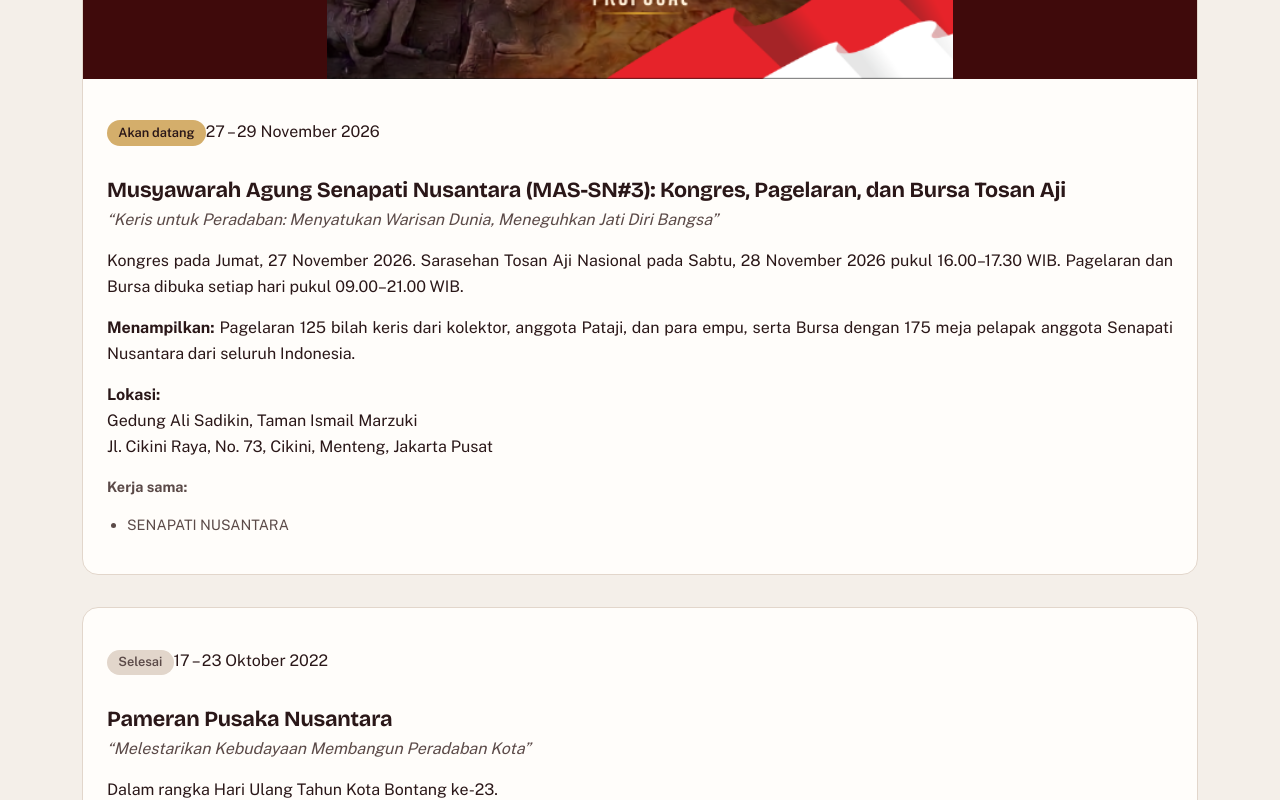
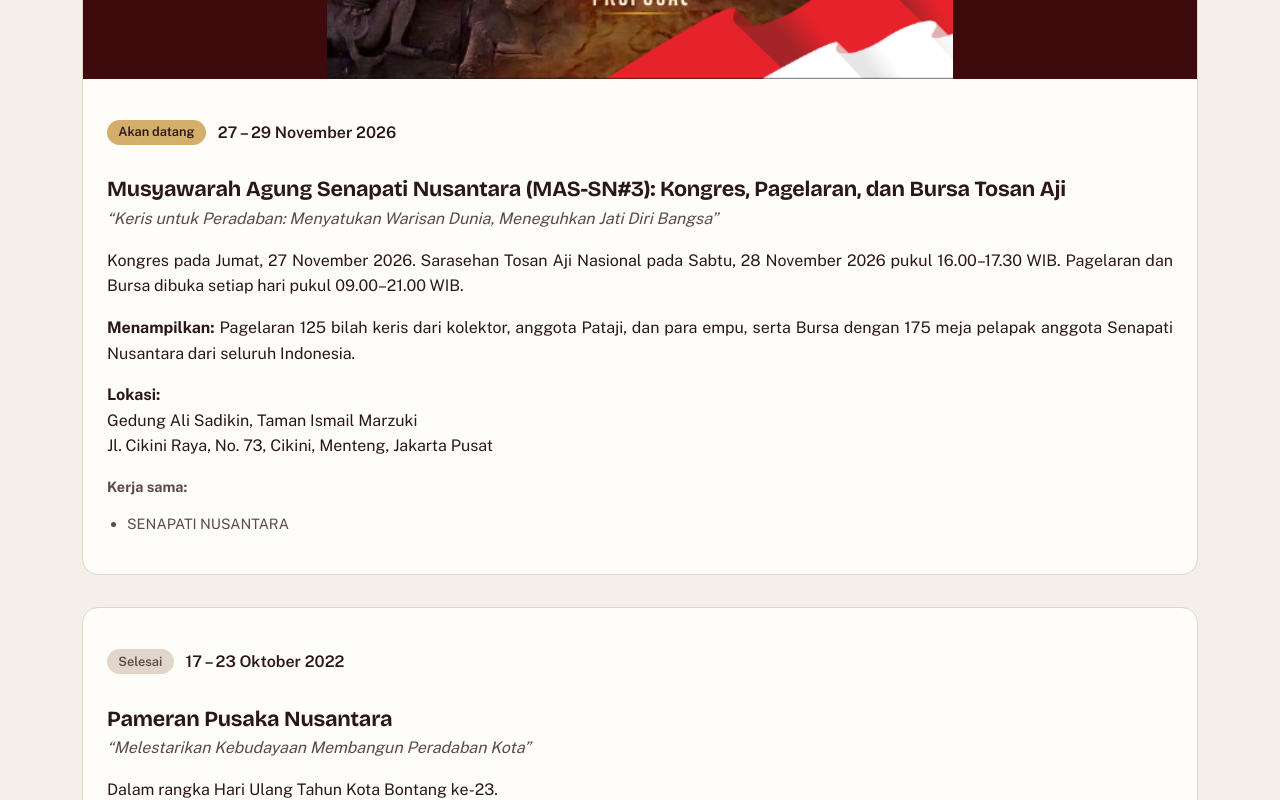
Before and after one commit to asadmahmudakram/senapati-nusantara, a Next.js app: page /agenda in a window 1280 px wide. Shown: the part 800-1600 px from the top of the page. Built offline with nearby package versions, Linux system fonts and the light colour scheme; no server answers.

Commit message:
Rapikan jarak status dan tanggal di kartu agenda

```diff
--- a/src/app/globals.css
+++ b/src/app/globals.css
@@ -371,13 +371,22 @@ a.pager__btn:hover {
 
 .agenda-card__status {
   display: inline-block;
-  margin: 0;
+  margin: 0 0.75rem 0 0;
+  vertical-align: middle;
   padding: 0.15rem 0.7rem;
   border-radius: 999px;
   font-size: 0.8rem;
   font-weight: 600;
   background: var(--line);
   color: var(--slate);
+}
+.agenda-card__status + time,
+.agenda-card__status + span,
+.agenda-card__status + p {
+  display: inline;
+  vertical-align: middle;
+  font-weight: 600;
+  color: var(--ink);
 }
 .agenda-card__status.is-upcoming {
   background: var(--gold);
```
